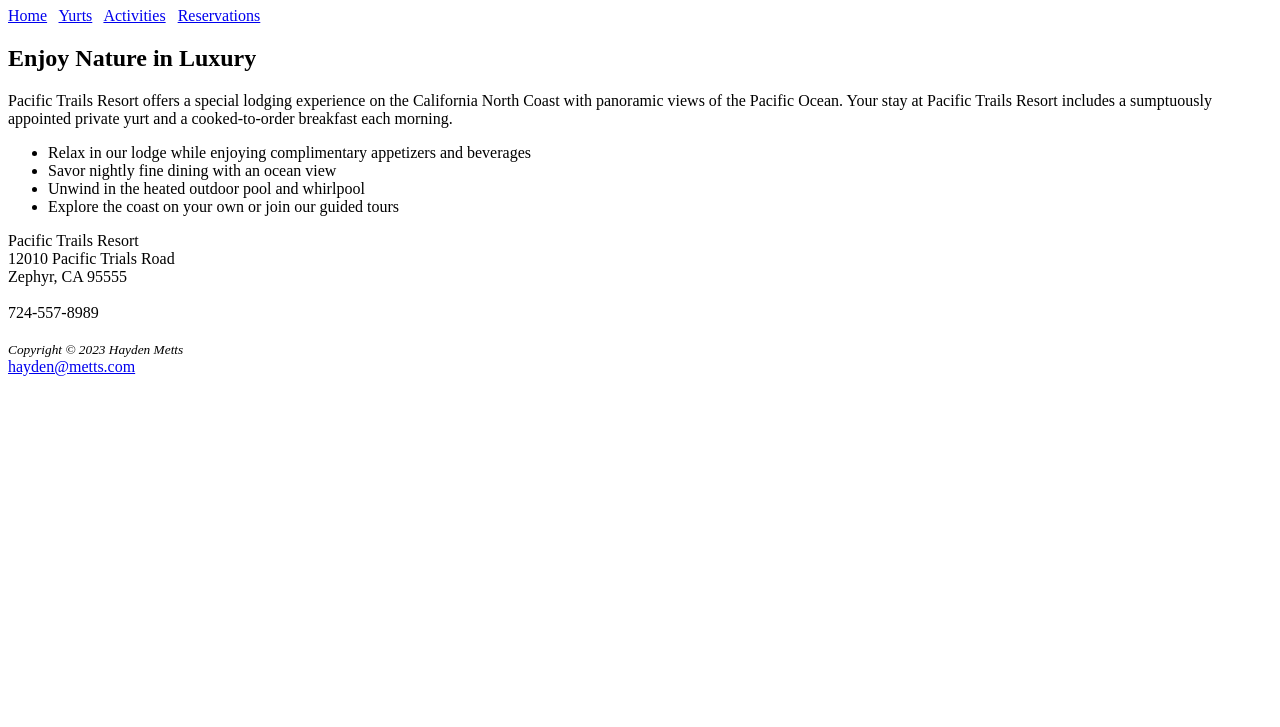
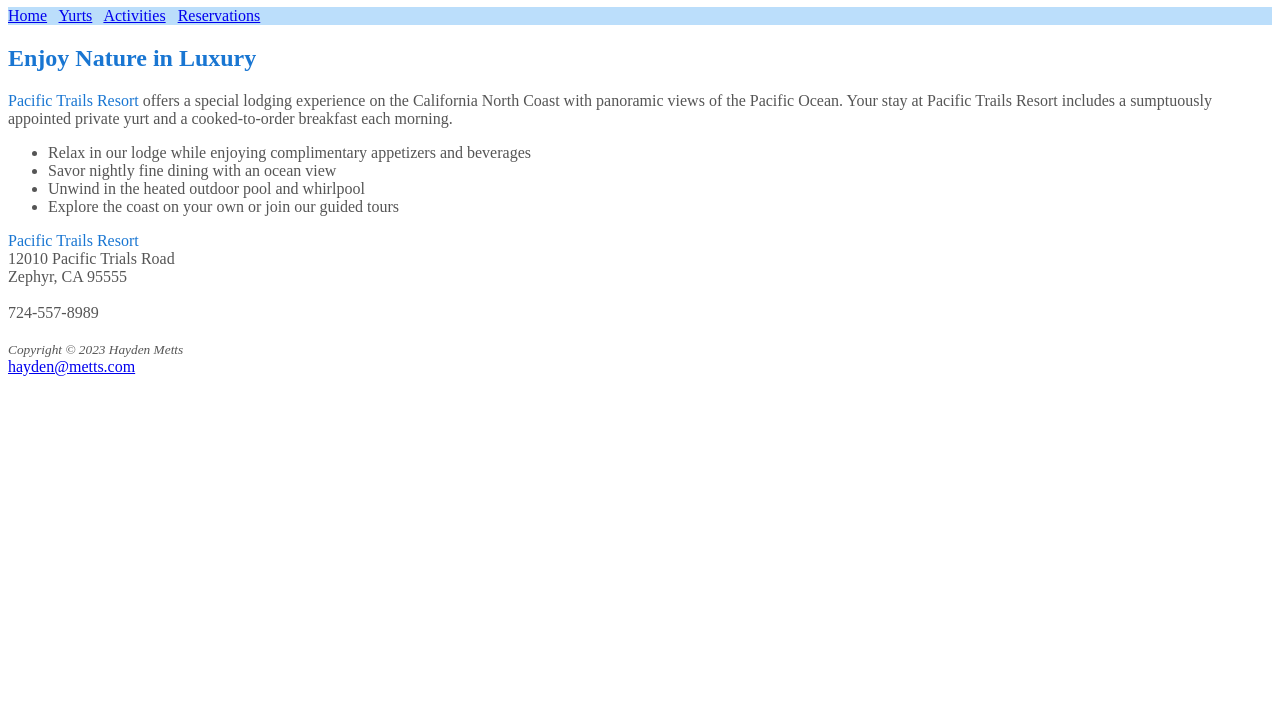
Before and after one commit to hmetts/Pacific-trails-resort, a plain HTML site: page index.html in a window 1280 px wide. Shown: the part 73-800 px from the top of the page. Drawn offline with Linux system fonts and the light colour scheme.

Commit message:
Update index.html

```diff
--- a/index.html
+++ b/index.html
@@ -3,9 +3,10 @@
     <head>
         <meta charset="utf-8">
         <title>Pacific Trails Resort</title>
+    <link href="style.css" type="text/css" rel="stylesheet"
     </head>
-    <h1>Pacific Trails Resort</h1>
     <body>
+        <h1>Pacific Trails Resort</h1>
         <nav>
             <a href="index.html">Home</a> &nbsp;
             <a href="yurts.html">Yurts</a> &nbsp;
@@ -15,7 +16,7 @@
 
         <h2>Enjoy Nature in Luxury</h2>
 
-        <p>Pacific Trails Resort offers a special lodging experience on the California North Coast with panoramic views of the Pacific Ocean. Your stay at Pacific Trails Resort includes a sumptuously appointed private yurt and a cooked-to-order breakfast each morning. </p>
+        <p><span class="resort">Pacific Trails Resort </span> offers a special lodging experience on the California North Coast with panoramic views of the Pacific Ocean. Your stay at Pacific Trails Resort includes a sumptuously appointed private yurt and a cooked-to-order breakfast each morning. </p>
 
         <ul>
             <li>Relax in our lodge while enjoying complimentary appetizers and beverages</li>
@@ -25,9 +26,9 @@
         </ul>
 
         <div>
-            Pacific Trails Resort <br>
-            12010 Pacific Trials Road <br>
-            Zephyr, CA 95555 <br>
+            <span class="resort">Pacific Trails Resort </span><br>
+           12010 Pacific Trials Road <br>
+           Zephyr, CA 95555 <br>
             <br>
             724-557-8989
         </div>
```
